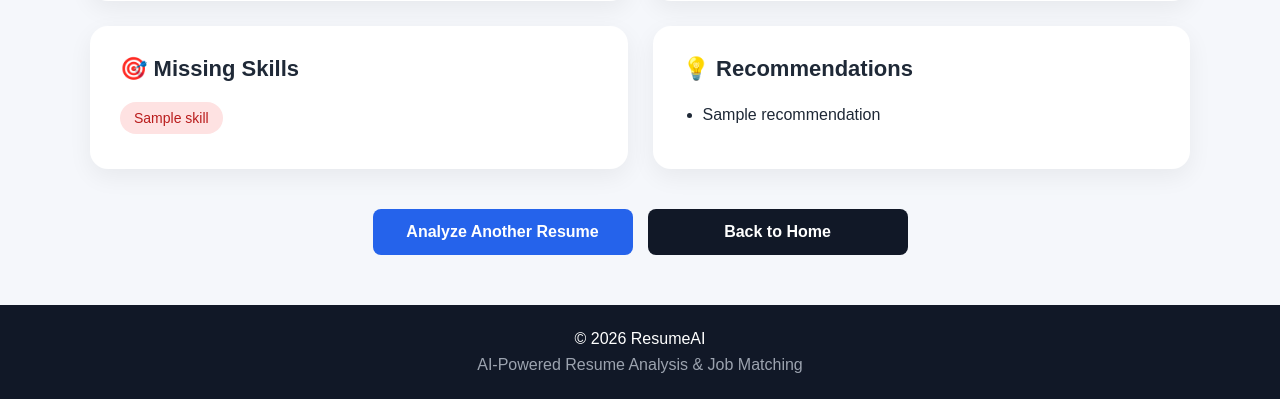
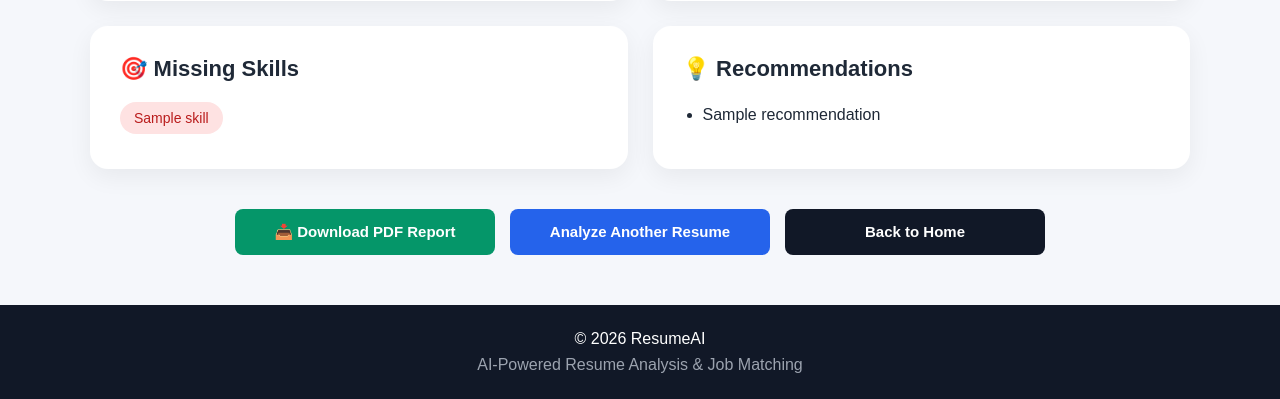
Before and after one commit to Sathiuppar2242/AI-Resume-Analyzer, a Flask app: template templates/result.html in a window 1280 px wide. Shown: the part 1170-1569 px from the top of the page. Run offline with Flask 3, Linux system fonts and the light colour scheme; the template is opened without the code that fills it: most values are stand-ins (such as "Sample title", 1, 10 or a date in 2020).

Commit message:
Add downloadable PDF analysis report

```diff
--- a/app.py
+++ b/app.py
@@ -1,5 +1,9 @@
-from flask import Flask, render_template, request
+from flask import Flask, render_template, request, send_file
 import os
+from io import BytesIO
+
+from reportlab.lib.pagesizes import A4
+from reportlab.pdfgen import canvas
 
 from services.resume_parser import extract_resume_text
 from services.ai_analyzer import analyze_resume
@@ -12,7 +16,6 @@ UPLOAD_FOLDER = "uploads"
 ALLOWED_EXTENSIONS = {"pdf", "docx"}
 
 app.config["UPLOAD_FOLDER"] = UPLOAD_FOLDER
-
 
 os.makedirs(UPLOAD_FOLDER, exist_ok=True)
 
@@ -36,7 +39,10 @@ def analyze():
 
     resume = request.files.get("resume")
 
-    job_description = request.form.get("job_description", "").strip()
+    job_description = request.form.get(
+        "job_description",
+        ""
+    ).strip()
 
 
     # Resume validation
@@ -111,6 +117,281 @@ def analyze():
         )
 
 
+@app.route("/download-report", methods=["POST"])
+def download_report():
+
+    resume_name = request.form.get(
+        "resume_name",
+        "Resume"
+    )
+
+
+    resume_score = request.form.get(
+        "resume_score",
+        "0"
+    )
+
+
+    skill_match = request.form.get(
+        "skill_match",
+        "0"
+    )
+
+
+    skills = request.form.get(
+        "skills",
+        ""
+    )
+
+
+    missing_skills = request.form.get(
+        "missing_skills",
+        ""
+    )
+
+
+    strengths = request.form.get(
+        "strengths",
+        ""
+    )
+
+
+    weaknesses = request.form.get(
+        "weaknesses",
+        ""
+    )
+
+
+    recommendations = request.form.get(
+        "recommendations",
+        ""
+    )
+
+
+    pdf_buffer = BytesIO()
+
+
+    pdf = canvas.Canvas(
+        pdf_buffer,
+        pagesize=A4
+    )
+
+
+    width, height = A4
+
+    y = height - 50
+
+
+    # Title
+
+    pdf.setFont(
+        "Helvetica-Bold",
+        20
+    )
+
+    pdf.drawString(
+        50,
+        y,
+        "ResumeAI - Resume Analysis Report"
+    )
+
+
+    y -= 35
+
+
+    pdf.setFont(
+        "Helvetica",
+        11
+    )
+
+    pdf.drawString(
+        50,
+        y,
+        f"Resume: {resume_name}"
+    )
+
+
+    y -= 30
+
+
+    # Scores
+
+    pdf.setFont(
+        "Helvetica-Bold",
+        14
+    )
+
+    pdf.drawString(
+        50,
+        y,
+        "Analysis Summary"
+    )
+
+
+    y -= 25
+
+
+    pdf.setFont(
+        "Helvetica",
+        11
+    )
+
+    pdf.drawString(
+        60,
+        y,
+        f"Overall Resume Score: {resume_score}%"
+    )
+
+
+    y -= 20
+
+
+    pdf.drawString(
+        60,
+        y,
+        f"Skill Match: {skill_match}%"
+    )
+
+
+    y -= 35
+
+
+    # Helper function
+
+    def add_section(title, content):
+
+        nonlocal y
+
+        if y < 100:
+
+            pdf.showPage()
+
+            y = height - 50
+
+
+        pdf.setFont(
+            "Helvetica-Bold",
+            14
+        )
+
+        pdf.drawString(
+            50,
+            y,
+            title
+        )
+
+
+        y -= 22
+
+
+        pdf.setFont(
+            "Helvetica",
+            10
+        )
+
+
+        if not content:
+
+            content = "No information available."
+
+
+        items = content.split("|")
+
+
+        for item in items:
+
+            item = item.strip()
+
+
+            if not item:
+                continue
+
+
+            if y < 60:
+
+                pdf.showPage()
+
+                y = height - 50
+
+
+            pdf.drawString(
+                60,
+                y,
+                "• " + item[:100]
+            )
+
+
+            y -= 17
+
+
+        y -= 15
+
+
+    add_section(
+        "Skills Found",
+        skills
+    )
+
+
+    add_section(
+        "Missing Skills",
+        missing_skills
+    )
+
+
+    add_section(
+        "Strengths",
+        strengths
+    )
+
+
+    add_section(
+        "Weaknesses",
+        weaknesses
+    )
+
+
+    add_section(
+        "Recommendations",
+        recommendations
+    )
+
+
+    # Footer
+
+    if y < 60:
+
+        pdf.showPage()
+
+        y = height - 50
+
+
+    pdf.setFont(
+        "Helvetica-Oblique",
+        9
+    )
+
+    pdf.drawString(
+        50,
+        40,
+        "Generated by ResumeAI - AI-Powered Resume Analyzer"
+    )
+
+
+    pdf.save()
+
+
+    pdf_buffer.seek(0)
+
+
+    return send_file(
+        pdf_buffer,
+        as_attachment=True,
+        download_name="ResumeAI_Analysis_Report.pdf",
+        mimetype="application/pdf"
+    )
+
+
 if __name__ == "__main__":
 
     app.run(debug=True)
--- a/templates/result.html
+++ b/templates/result.html
@@ -139,8 +139,6 @@
             font-size: 16px;
         }
 
-        /* SKILL MATCH VISUALIZATION */
-
         .skill-match-wrapper {
             margin-top: 25px;
             text-align: left;
@@ -242,20 +240,34 @@
             flex-wrap: wrap;
         }
 
-        .back-button {
+        .button {
             display: block;
             width: 260px;
             padding: 14px;
             text-align: center;
-            background: #2563eb;
             color: white;
             text-decoration: none;
+            border: none;
             border-radius: 8px;
             font-weight: bold;
+            cursor: pointer;
+            font-size: 15px;
+        }
+
+        .back-button {
+            background: #2563eb;
         }
 
         .back-button:hover {
             background: #1d4ed8;
+        }
+
+        .download-button {
+            background: #059669;
+        }
+
+        .download-button:hover {
+            background: #047857;
         }
 
         .home-button {
@@ -485,10 +497,10 @@
                             Skill Compatibility
                         </span>
 
-                        <span
-                            class="skill-match-percentage"
-                        >
+                        <span class="skill-match-percentage">
+
                             {{ analysis.skill_match }}%
+
                         </span>
 
                     </div>
@@ -729,19 +741,105 @@
 
         <div class="buttons">
 
-            <a
-                href="/"
-                class="back-button"
+
+            <!-- DOWNLOAD REPORT -->
+
+            <form
+                action="/download-report"
+                method="POST"
             >
-                Analyze Another Resume
-            </a>
+
+                <input
+                    type="hidden"
+                    name="resume_name"
+                    value="{{ resume_name }}"
+                >
+
+
+                <input
+                    type="hidden"
+                    name="resume_score"
+                    value="{{ analysis.resume_score }}"
+                >
+
+
+                <input
+                    type="hidden"
+                    name="skill_match"
+                    value="{{ analysis.skill_match }}"
+                >
+
+
+                <input
+                    type="hidden"
+                    name="skills"
+                    value="{{ analysis.skills|join('|') }}"
+                >
+
+
+                <input
+                    type="hidden"
+                    name="missing_skills"
+                    value="{{ analysis.missing_skills|join('|') }}"
+                >
+
+
+                <input
+                    type="hidden"
+                    name="strengths"
+                    value="{{ analysis.strengths|join('|') }}"
+                >
+
+
+                <input
+                    type="hidden"
+                    name="weaknesses"
+                    value="{{ analysis.weaknesses|join('|') }}"
+                >
+
+
+                <input
+                    type="hidden"
+                    name="recommendations"
+                    value="{{ analysis.recommendations|join('|') }}"
+                >
+
+
+                <button
+                    type="submit"
+                    class="button download-button"
+                >
+
+                    📥 Download PDF Report
+
+                </button>
+
+            </form>
+
+
+            <!-- ANALYZE ANOTHER -->
 
             <a
                 href="/"
-                class="back-button home-button"
+                class="button back-button"
             >
+
+                Analyze Another Resume
+
+            </a>
+
+
+            <!-- HOME -->
+
+            <a
+                href="/"
+                class="button home-button"
+            >
+
                 Back to Home
+
             </a>
+
 
         </div>
 
```
